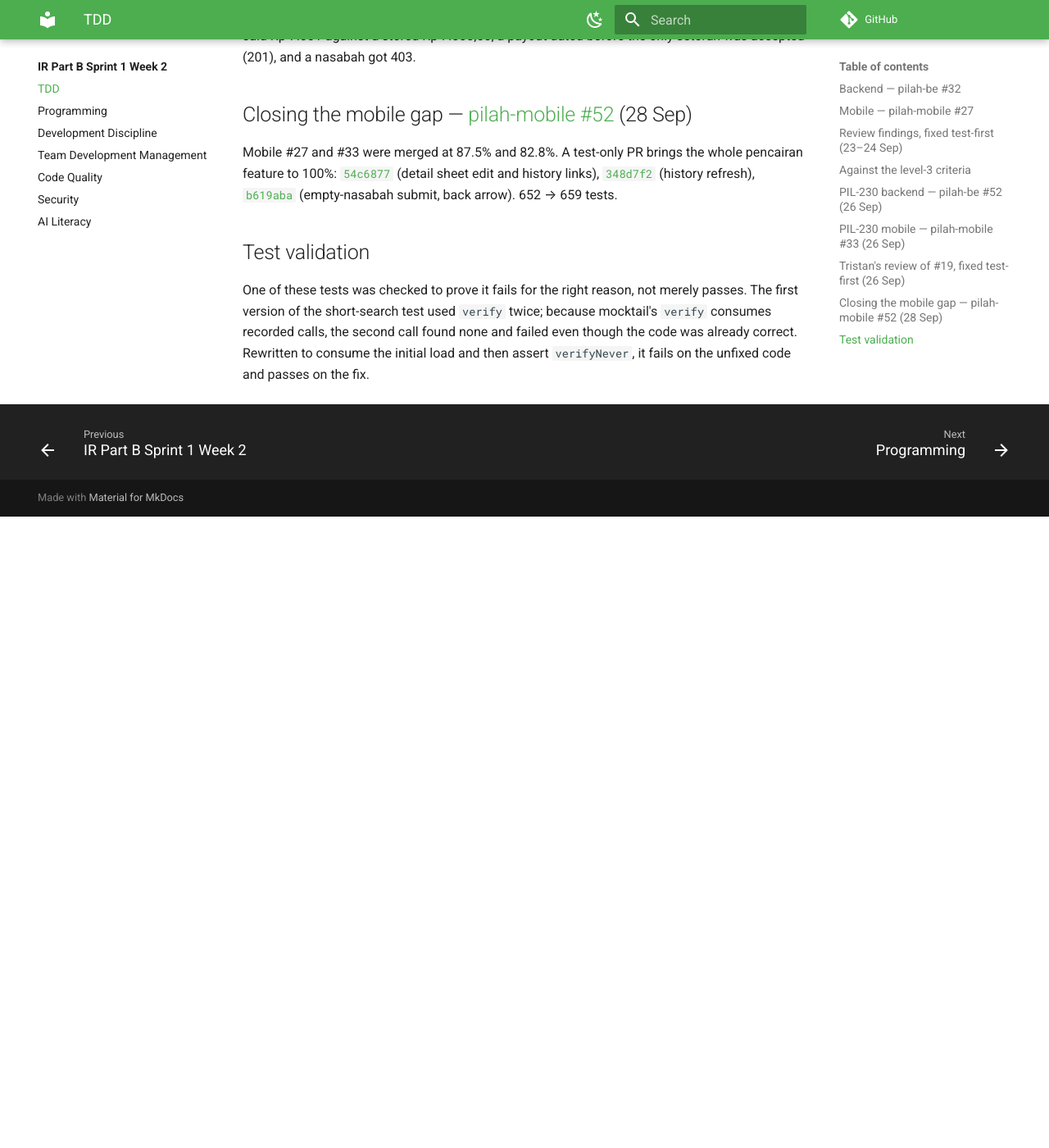
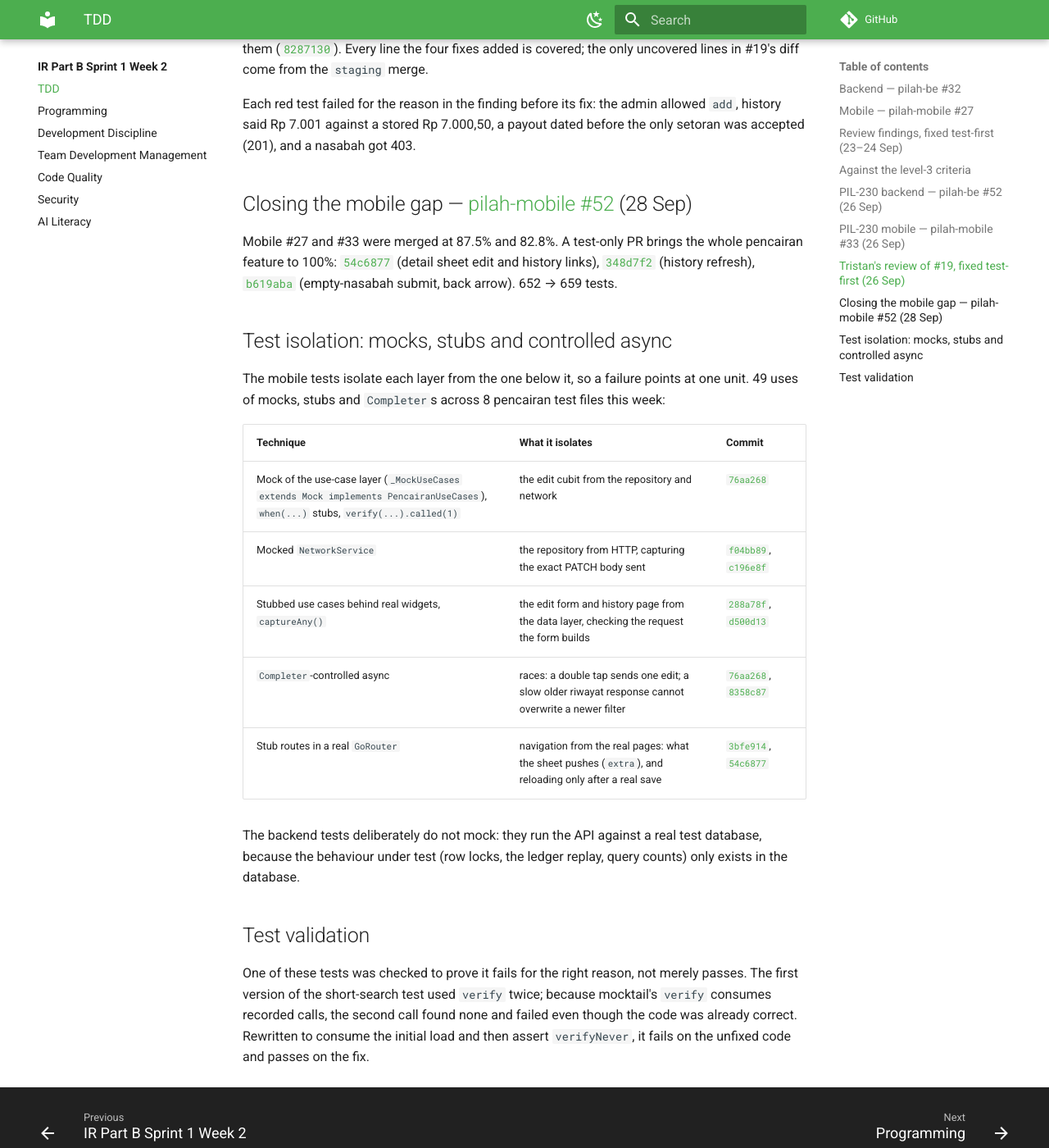
Before and after one commit to mvfi0/pilah-docs, an MkDocs documentation site: the page built from docs/review-week-2/part-b/tdd.md, in a window 1280 px wide and 1400 px high, scrolled down 5067 px. Shown: the whole window at 82% size. Built offline with MkDocs 1.6.1 and Material for MkDocs 9.7.7, drawn with Linux system fonts in a browser that asks for light colours; comment, search, counter and statistics services are not loaded; before the commit the page ends 5697 px from its top, so only the background shows below that; some of the changed text lies outside the part shown.

Commit message:
docs(review): claim TDD level 4 for week 2 with the mock/stub isolation evidence
Co-Authored-By: Claude Opus 5.5 <noreply@anthropic.com>

```diff
--- a/docs/review-week-2/part-b/tdd.md
+++ b/docs/review-week-2/part-b/tdd.md
@@ -1,7 +1,7 @@
 # Test Driven Development
 
-!!! success "Competency level: 3"
-    PIL-222 and PIL-230 built test-first with phase-tagged commits; 100% coverage of my backend changes and of the whole mobile pencairan feature; positive, negative and corner cases for every behaviour; every finding from two review rounds fixed with its failing test first.
+!!! success "Competency level: 4"
+    Level 3 met: PIL-222 and PIL-230 built test-first with phase-tagged commits; 100% coverage of my backend changes and of the whole mobile pencairan feature; positive, negative and corner cases for every behaviour; every finding from two review rounds fixed with its failing test first. Level 4: advanced test isolation in the commits: mocks and stubs of the use-case and network layers, captured requests, `Completer`-controlled races, and stub routes in a real router.
 
 ## Backend — [pilah-be #32](https://github.com/bank-sampah-PILAH/pilah-be/pull/32)
 
@@ -50,6 +50,8 @@ The stale-response tests drive the race deliberately with a `Completer`: one req
 | **100% coverage, without ignoring important files** | Backend: 100% of the lines I changed in [#52](https://github.com/bank-sampah-PILAH/pilah-be/pull/52) (148) and in the #19 review round (34). Mobile: 100% of all of `lib/features/pencairan` (831 lines) after [pilah-mobile #52](https://github.com/bank-sampah-PILAH/pilah-mobile/pull/52); only generated `*.g.dart` serializers are excluded. HTML reports below. |
 | **Disciplined red-green-refactor commits** | Every behaviour has a failing-test commit before its implementation; from PIL-230 on, subjects carry `[RED]`/`[GREEN]` ([tables below](#pil-230-backend-pilah-be-52-26-sep)). Tests that pass immediately are labelled `test(...): cover …` instead of pretending to be red. |
 | **Positive, negative and corner cases** | See the next table. |
+
+Level 4 adds *"relevant advanced testing methods in the commits, e.g. mock/stub for test isolation"*: see [Test isolation](#test-isolation-mocks-stubs-and-controlled-async) below.
 
 | Behaviour | Positive | Negative | Corner |
 |---|---|---|---|
@@ -123,6 +125,20 @@ Each red test failed for the reason in the finding before its fix: the admin all
 
 Mobile #27 and #33 were merged at 87.5% and 82.8%. A test-only PR brings the whole pencairan feature to 100%: [`54c6877`](https://github.com/bank-sampah-PILAH/pilah-mobile/commit/54c6877) (detail sheet edit and history links), [`348d7f2`](https://github.com/bank-sampah-PILAH/pilah-mobile/commit/348d7f2) (history refresh), [`b619aba`](https://github.com/bank-sampah-PILAH/pilah-mobile/commit/b619aba) (empty-nasabah submit, back arrow). 652 → 659 tests.
 
+## Test isolation: mocks, stubs and controlled async
+
+The mobile tests isolate each layer from the one below it, so a failure points at one unit. 49 uses of mocks, stubs and `Completer`s across 8 pencairan test files this week:
+
+| Technique | What it isolates | Commit |
+|---|---|---|
+| Mock of the use-case layer (`_MockUseCases extends Mock implements PencairanUseCases`), `when(...)` stubs, `verify(...).called(1)` | the edit cubit from the repository and network | [`76aa268`](https://github.com/bank-sampah-PILAH/pilah-mobile/commit/76aa268) |
+| Mocked `NetworkService` | the repository from HTTP, capturing the exact PATCH body sent | [`f04bb89`](https://github.com/bank-sampah-PILAH/pilah-mobile/commit/f04bb89), [`c196e8f`](https://github.com/bank-sampah-PILAH/pilah-mobile/commit/c196e8f) |
+| Stubbed use cases behind real widgets, `captureAny()` | the edit form and history page from the data layer, checking the request the form builds | [`288a78f`](https://github.com/bank-sampah-PILAH/pilah-mobile/commit/288a78f), [`d500d13`](https://github.com/bank-sampah-PILAH/pilah-mobile/commit/d500d13) |
+| `Completer`-controlled async | races: a double tap sends one edit; a slow older riwayat response cannot overwrite a newer filter | [`76aa268`](https://github.com/bank-sampah-PILAH/pilah-mobile/commit/76aa268), [`8358c87`](https://github.com/bank-sampah-PILAH/pilah-mobile/commit/8358c87) |
+| Stub routes in a real `GoRouter` | navigation from the real pages: what the sheet pushes (`extra`), and reloading only after a real save | [`3bfe914`](https://github.com/bank-sampah-PILAH/pilah-mobile/commit/3bfe914), [`54c6877`](https://github.com/bank-sampah-PILAH/pilah-mobile/commit/54c6877) |
+
+The backend tests deliberately do not mock: they run the API against a real test database, because the behaviour under test (row locks, the ledger replay, query counts) only exists in the database.
+
 ## Test validation
 
 One of these tests was checked to prove it fails for the right reason, not merely passes. The first version of the short-search test used `verify` twice; because mocktail's `verify` consumes recorded calls, the second call found none and failed even though the code was already correct. Rewritten to consume the initial load and then assert `verifyNever`, it fails on the unfixed code and passes on the fix.
```
Also changed, not shown: docs/review-week-2/index.md (+1 -1 lines).
